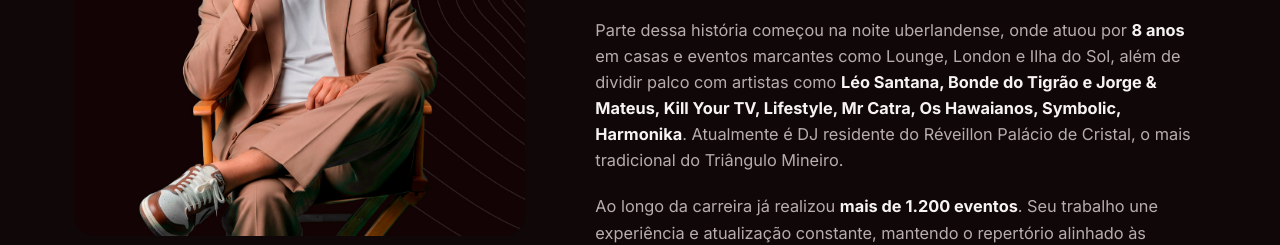
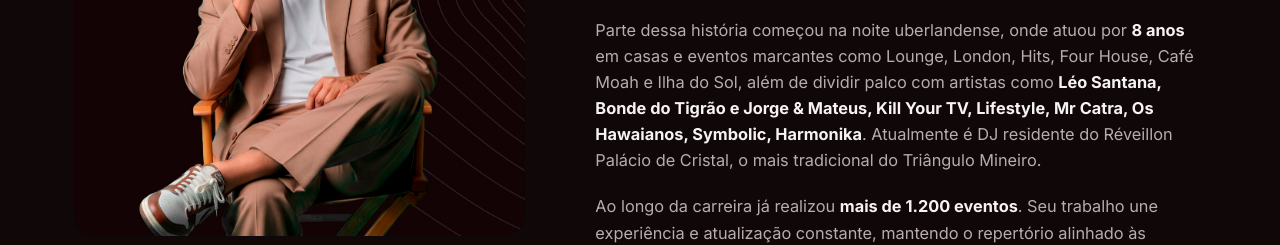
Before and after one commit to daniloabadioudi-web/djdanilozaskio, a plain HTML site: page index.html in a window 1280 px wide. Shown: the part 1184-1429 px from the top of the page. Drawn offline with Linux system fonts and the light colour scheme.

Commit message:
Update index.html

```diff
--- a/index.html
+++ b/index.html
@@ -871,7 +871,7 @@
         <p class="eyebrow">Quem é o Danilo Zaskio?</p>
         <h2 class="section-title" style="margin-bottom:24px;">Experiência que se sente na pista</h2>
         <p>Com <strong>20 anos de carreira</strong>, construiu uma trajetória sólida no mercado de casamentos e aniversários de 15 anos em Uberlândia e região.</p>
-        <p>Parte dessa história começou na noite uberlandense, onde atuou por <strong>8 anos</strong> em casas e eventos marcantes como Lounge, London e Ilha do Sol, além de dividir palco com artistas como <strong>Léo Santana, Bonde do Tigrão e Jorge &amp; Mateus, Kill Your TV, Lifestyle, Mr Catra, Os Hawaianos, Symbolic, Harmonika</strong>. Atualmente é DJ residente do Réveillon Palácio de Cristal, o mais tradicional do Triângulo Mineiro.</p>
+        <p>Parte dessa história começou na noite uberlandense, onde atuou por <strong>8 anos</strong> em casas e eventos marcantes como Lounge, London, Hits, Four House, Café  Moah e Ilha do Sol, além de dividir palco com artistas como <strong>Léo Santana, Bonde do Tigrão e Jorge &amp; Mateus, Kill Your TV, Lifestyle, Mr Catra, Os Hawaianos, Symbolic, Harmonika</strong>. Atualmente é DJ residente do Réveillon Palácio de Cristal, o mais tradicional do Triângulo Mineiro.</p>
         <p>Ao longo da carreira já realizou <strong>mais de 1.200 eventos</strong>. Seu trabalho une experiência e atualização constante, mantendo o repertório alinhado às tendências sem perder identidade.</p>
       </div>
     </div>
```
